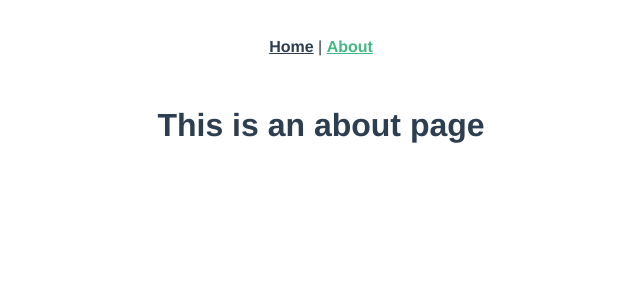
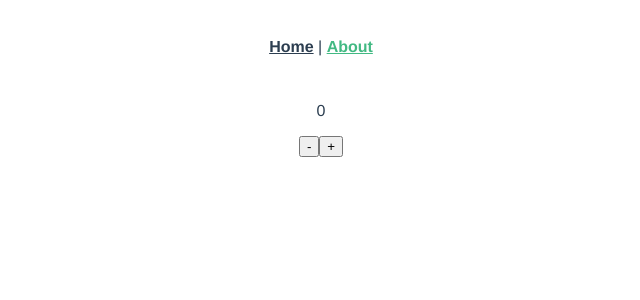
Before and after one commit to HiMatsukura/LearningVuex, a Vue app in the folder app1/: page /about in a window 1280 px wide. Shown: the top 300 px of the page, without its empty margins (319-959 px from the left). Built offline with nearby package versions, Linux system fonts and the light colour scheme.

Commit message:
カウンタアプリ完成版

```diff
--- /dev/null
+++ b/app1/src/modules/counter.js
@@ -0,0 +1,50 @@
+export const counter = {
+  namespaced: true,
+
+  getters: {
+    isPositive: state => {
+      return state.count > 0;
+    },
+    isNegative: state => {
+      return state.count < 0;
+    }
+  },
+  state: {
+    count: 0
+  },
+  mutations: {
+    increment(state) {
+      state.count++;
+    },
+    decrement(state) {
+      state.count--;
+    },
+
+    add(state, amount) {
+      state.count += amount;
+    },
+
+    sub(state, amount) {
+      state.count -= amount;
+    }
+  },
+  actions: {
+    addAsync({ commit }, payload) {
+      return new Promise((resolve, reject) => {
+        setTimeout(() => {
+          commit("add", payload.amount);
+          resolve();
+        }, 1000);
+      });
+    },
+
+    subAsync({ commit }, payload) {
+      return new Promise((resolve, reject) => {
+        setTimeout(() => {
+          commit("sub", payload.amount);
+          resolve();
+        }, 1000);
+      });
+    }
+  }
+};
--- a/app1/src/store/index.js
+++ b/app1/src/store/index.js
@@ -1,11 +1,13 @@
 import Vue from "vue";
 import Vuex from "vuex";
+
+import { counter } from "../modules/counter";
 
 Vue.use(Vuex);
 
 export default new Vuex.Store({
-  state: {},
-  mutations: {},
-  actions: {},
-  modules: {}
+  strict: process.env.NODE_ENV !== "production",
+  modules: {
+    counter: counter
+  }
 });
--- a/app1/src/views/About.vue
+++ b/app1/src/views/About.vue
@@ -1,5 +1,61 @@
 <template>
-  <div class="about">
-    <h1>This is an about page</h1>
+  <div>
+    <p :class="classesCount">{{ count }}</p>
+    <button @click="sub">-</button>
+    <button @click="add">+</button>
   </div>
 </template>
+
+<script>
+import { mapState, mapGetters, mapMutations, mapActions } from "vuex";
+
+export default {
+  name: "Counter",
+  computed: {
+    ...mapState({
+      count: state => state.counter.count
+    }),
+    ...mapGetters({
+      isPositive: "counter/isPositive",
+      isNegative: "counter/isNegative"
+    }),
+    classesCount() {
+      return {
+        blue: this.isPositive,
+        red: this.isNegative
+      };
+    }
+  },
+  methods: {
+    ...mapMutations({
+      increment: "counter/increment",
+      decrement: "counter/decrement"
+    }),
+    ...mapActions({
+      addAsync: "counter/addAsync",
+      subAsync: "counter/subAsync"
+    }),
+    add() {
+      this.increment();
+      this.addAsync({
+        amount: 1000
+      });
+    },
+    sub() {
+      this.decrement();
+      this.subAsync({
+        amount: 1000
+      });
+    }
+  }
+};
+</script>
+
+<style scoped>
+.red {
+  color: red;
+}
+.blue {
+  color: blue;
+}
+</style>
```
